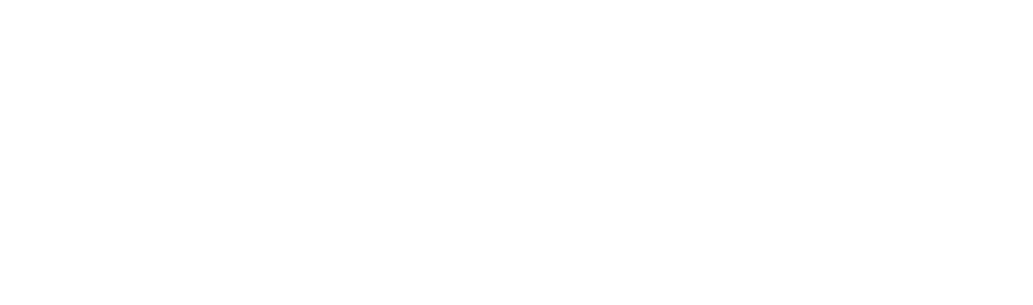
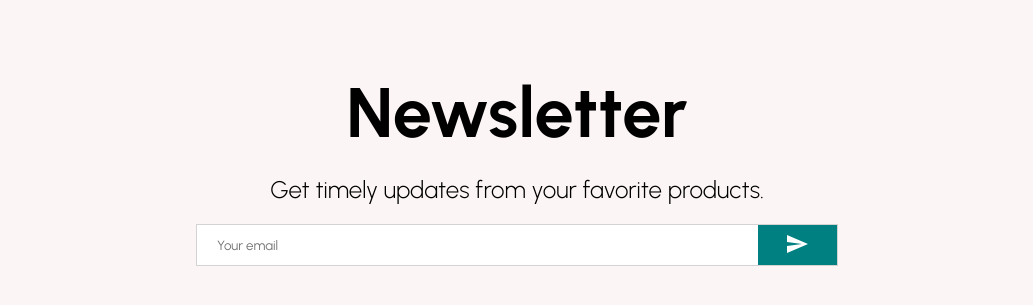
Before and after one commit to WaddyLeonvil/ECommerceApp, a React (Create React App) app: page / in a window 1280 px wide. Shown: the part 2711-3016 px from the top of the page, without its empty margins (123-1156 px from the left). Before the commit the page ends 2616 px from the top, so only its background shows below. Built offline with nearby package versions, Linux system fonts and the light colour scheme.

Commit message:
Added newsletter section

```diff
--- /dev/null
+++ b/src/components/Newsletter.css
@@ -0,0 +1,46 @@
+.newsletter-container {
+    height: 60vh;
+    background-color: #fcf5f5;
+    display: flex;
+    align-items: center;
+    justify-content: center;
+    flex-direction: column;
+}
+
+.newsletter-title {
+    font-size: 70px;
+    margin-bottom: 20px;
+}
+
+.newsletter-desc {
+    font-size: 24px;
+    font-weight: 300;
+    margin-bottom: 20px;
+}
+
+.newsletter-input-container {
+    width: 50%;
+    height: 40px;
+    background-color: white;
+    display: flex;
+    justify-content: space-between;
+    border: solid 1px lightgray;
+}
+
+.newsletter-input {
+    border: none;
+    flex: 8;
+    padding-left: 20px;
+}
+
+.newsletter-btn {
+    flex: 1;
+    border: none;
+    background-color: teal;
+    color: white;
+    transition: all 0.3s;
+}
+
+.newsletter-btn:active {
+    background-color: rgb(0, 91, 91);
+}
--- /dev/null
+++ b/src/components/Newsletter.js
@@ -0,0 +1,22 @@
+import { Send } from '@material-ui/icons';
+import React from 'react';
+import './Newsletter.css';
+
+export default function Newsletter() {
+    return (
+        <div className="newsletter-container">
+            <h1 className="newsletter-title">
+                Newsletter
+            </h1>
+            <div className="newsletter-desc">
+                Get timely updates from your favorite products.
+            </div>
+            <div className="newsletter-input-container">
+                <input type="text" placeholder="Your email" className="newsletter-input" />
+                <button className="newsletter-btn">
+                    <Send />
+                </button>
+            </div>
+        </div>
+    )
+}
--- a/src/pages/Home.js
+++ b/src/pages/Home.js
@@ -1,10 +1,11 @@
-import React from 'react'
-import './Home.css'
-import Navbar from '../components/Navbar'
-import Announcement from '../components/Announcement'
-import Slider from '../components/Slider'
-import Categories from '../components/Categories'
-import Products from '../components/Products'
+import React from 'react';
+import './Home.css';
+import Navbar from '../components/Navbar';
+import Announcement from '../components/Announcement';
+import Slider from '../components/Slider';
+import Categories from '../components/Categories';
+import Products from '../components/Products';
+import Newsletter from '../components/Newsletter';
 
 export default function Home() {
 	return (
@@ -14,6 +15,7 @@
 			<Slider />
 			<Categories />
 			<Products />
+			<Newsletter />
 		</div>
 	)
 }
```
